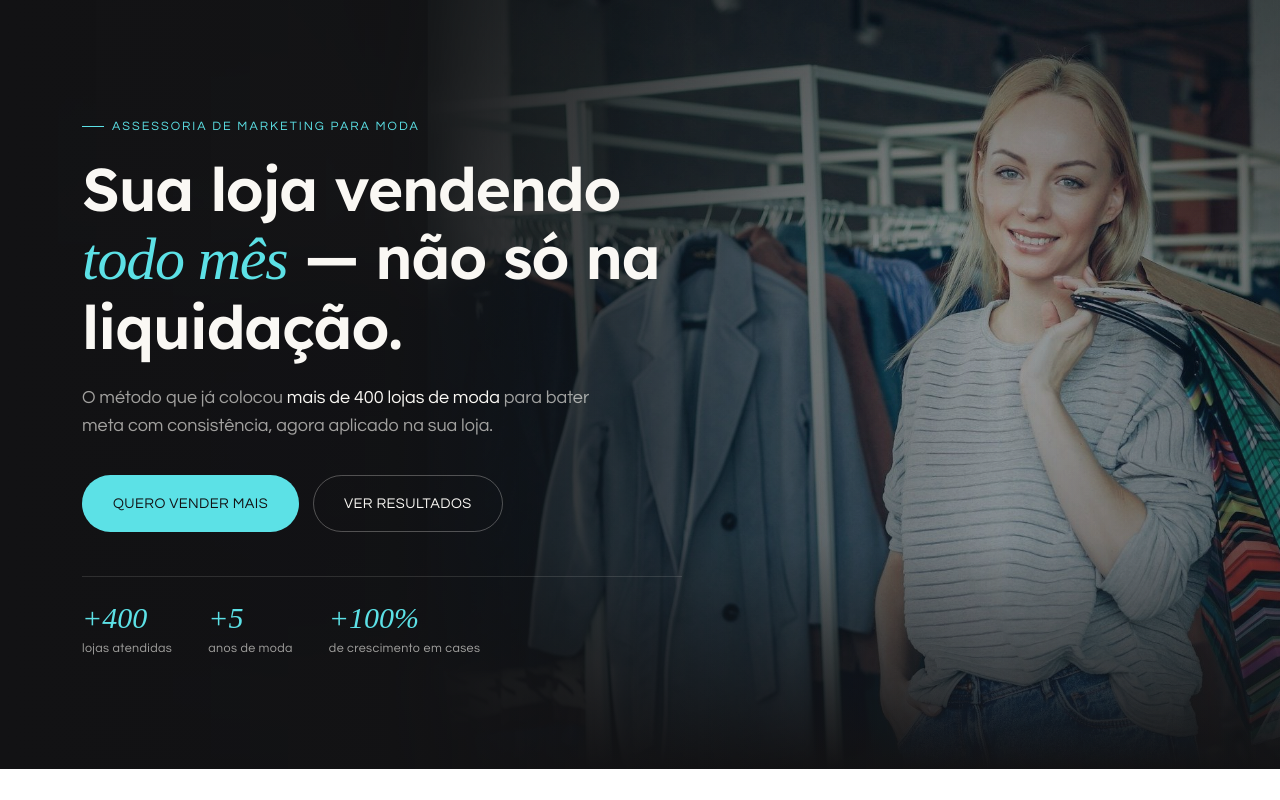
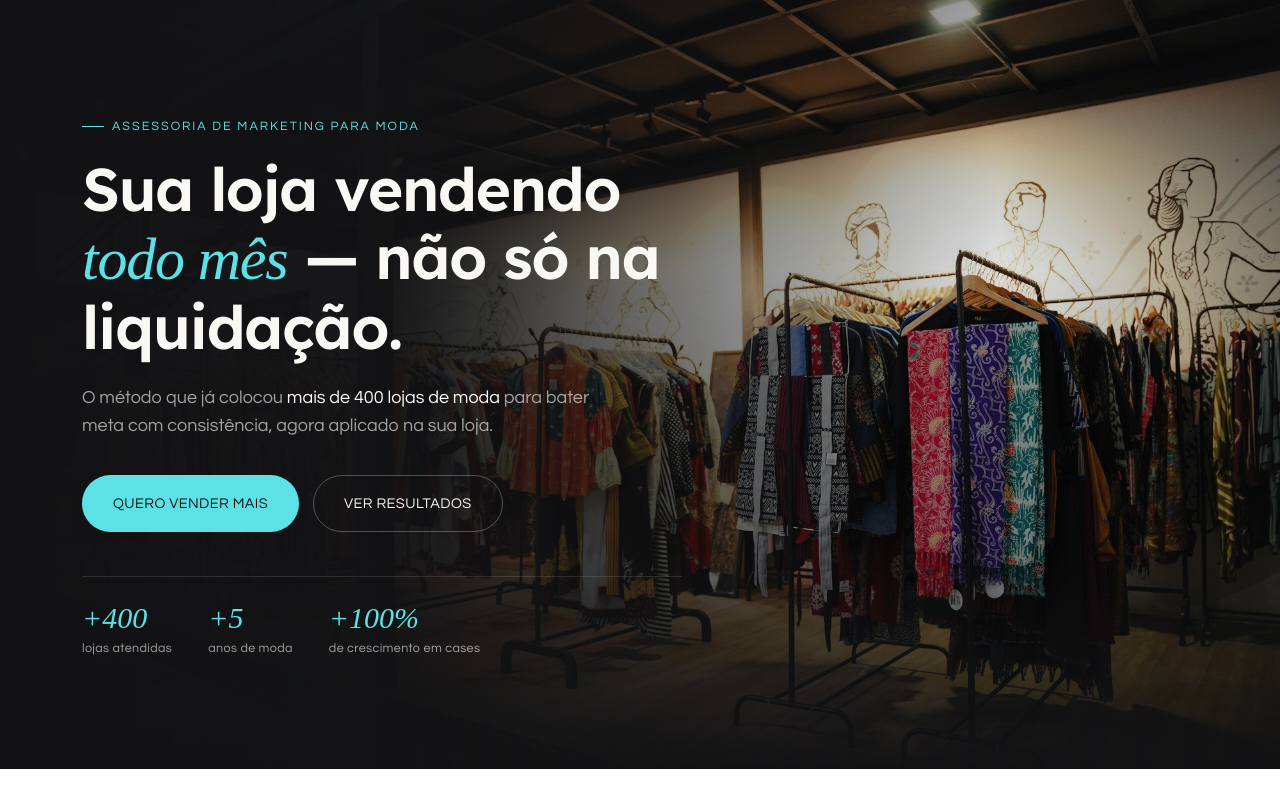
Before and after one commit to JuniorAlcanSee/alcansee-lp-v2-preview, a plain HTML site: page index.html in a window 1280 px wide. Shown: the top 800 px of the page. Drawn offline with Linux system fonts and the light colour scheme; a web font is replaced by a local one.

Commit message:
Teste: hero com interior de loja de moda
Co-Authored-By: Claude Opus 5 <noreply@anthropic.com>

```diff
--- a/index.html
+++ b/index.html
@@ -96,7 +96,7 @@
   .hero-media{position:absolute;inset:0;z-index:0;}
   .hero-bg{position:absolute;inset:0;}
   .hero-bg img{
-    width:100%;height:100%;object-fit:cover;object-position:80% 30%;
+    width:100%;height:100%;object-fit:cover;object-position:60% 55%;
     filter:saturate(0.9) brightness(0.92);
   }
   .hero-bg::after{
@@ -357,8 +357,8 @@
   <!-- HERO -->
   <section class="hero">
     <div class="hero-media" aria-hidden="true">
-      <!-- Placeholder (Unsplash, uso comercial livre): mulher com sacolas em loja de roupa. Ideal: foto real de cliente/time no mesmo enquadramento. -->
-      <div class="hero-bg"><img src="assets/hero-mulher-sacolas.jpg" alt=""></div>
+      <!-- Placeholder (Unsplash, uso comercial livre): interior de loja de moda. Ideal: foto real da loja de uma cliente. -->
+      <div class="hero-bg"><img src="assets/hero-loja.jpg" alt=""></div>
     </div>
     <div class="wrap">
       <div class="hero-copy">
```
Also changed, not shown: assets/hero-loja.jpg (added).
